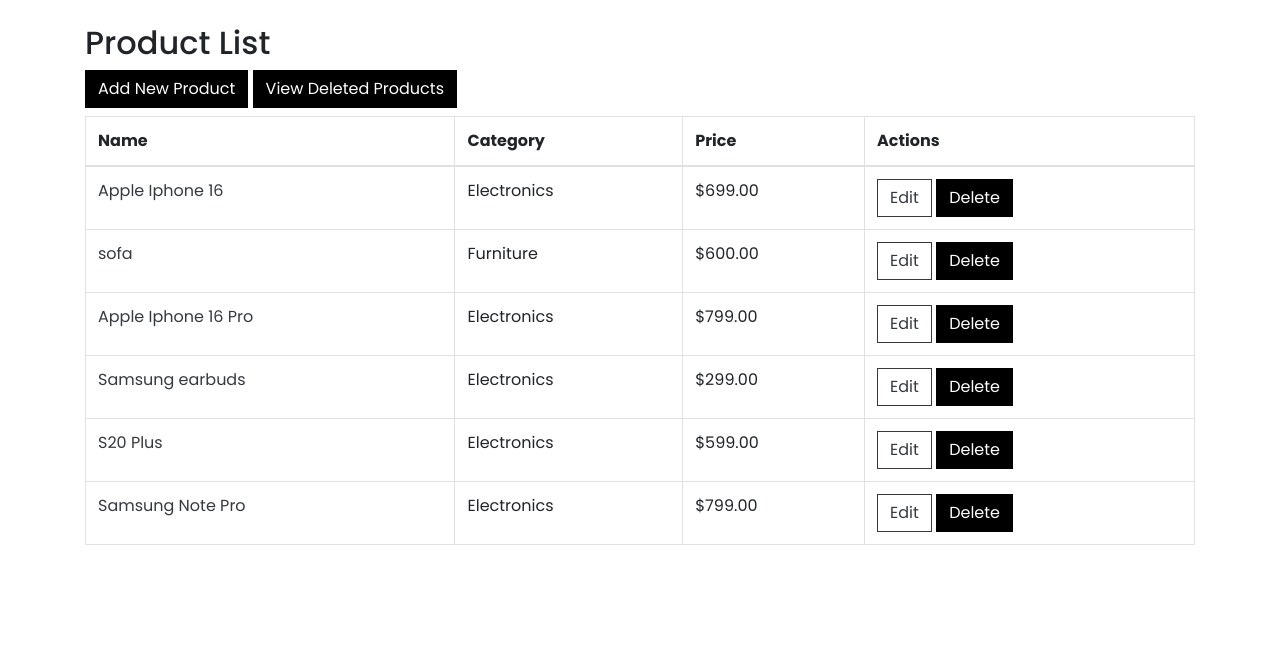
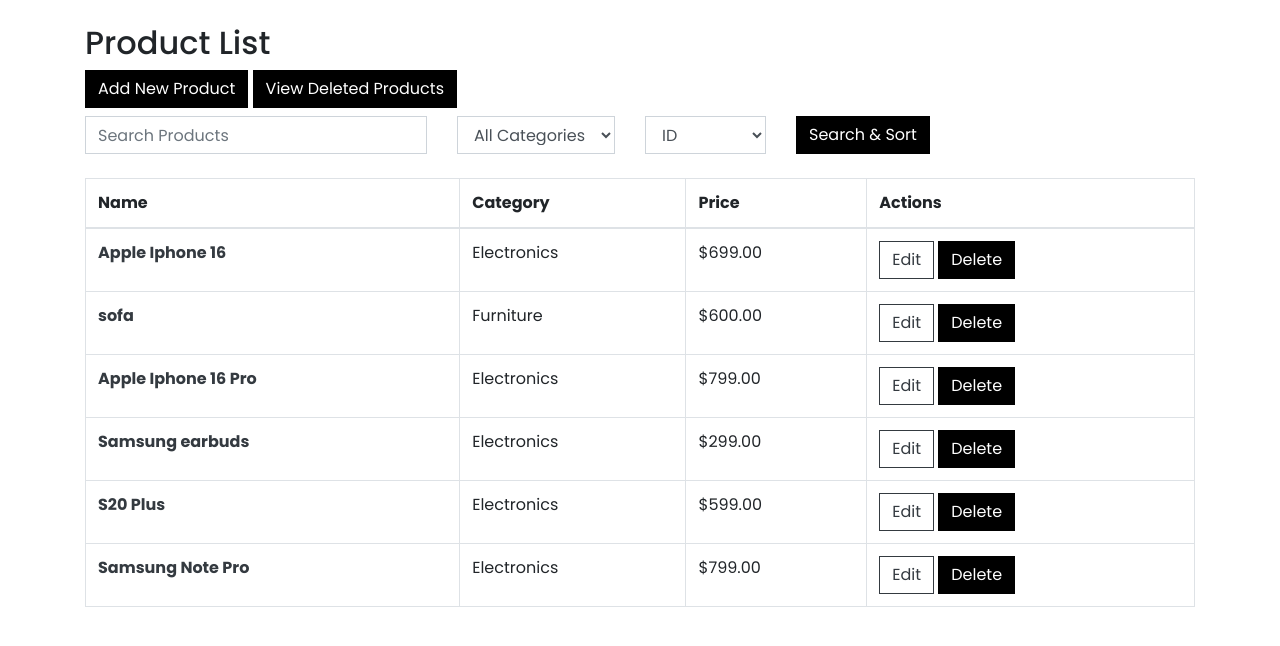
Before and after one commit to mijwad7/ecommerce_project, a Django app: page /admin/products/ in a window 1280 px wide. Shown: the part 56-702 px from the top of the page. Run offline with Django 5.2, Linux system fonts and the light colour scheme; a user stored in the database is signed in; data comes from the database, SQL or seed files in the repository; some libraries are stand-ins or nearby versions.

Commit message:
Implemented searching and sorting in admin panel and main page

```diff
--- a/ecommerce_admin/templates/admin/base.html
+++ b/ecommerce_admin/templates/admin/base.html
@@ -14,6 +14,14 @@
     rel="stylesheet"
     />
     <title>Admin Panel</title>
+    {% block script %}
+    <script
+      src="https://cdn.jsdelivr.net/npm/bootstrap@5.3.3/dist/js/bootstrap.bundle.min.js"
+      integrity="sha384-YvpcrYf0tY3lHB60NNkmXc5s9fDVZLESaAA55NDzOxhy9GkcIdslK1eN7N6jIeHz"
+      crossorigin="anonymous"
+    ></script>
+
+    {% endblock %}
     <style>
       body {
         font-family: "Poppins", sans-serif;
@@ -30,6 +38,9 @@
       .btn-black:hover {
         background-color: #333; /* Darker shade on hover */
         color: #fff; /* Keep text color white on hover */
+      }
+      .form-control {
+        border-radius: 0px;
       }
     </style>
   </head>
@@ -81,24 +92,17 @@
       {% if messages %}
       <div class="container mt-3">
         {% for message in messages %}
-        <div
-          class="alert {% if message.tags %}alert-{{ message.tags }}{% else %}alert-info{% endif %}"
-          role="alert"
-        >
+          <div class="alert alert-dismissible fade show {% if message.tags %}alert-{{ message.tags }}{% else %}alert-info{% endif %}" role="alert">
             {{ message }}
+            <button type="button" class="close" data-bs-dismiss="alert" aria-label="Close">
+              <span aria-hidden="true">&times;</span>
+            </button>
           </div>
         {% endfor %}
       </div>
-      {% endif %} {% block content %} {% endblock %}
+    {% endif %}
+     {% block content %} {% endblock %}
     </div>
   </body>
 
-  {% block script %}
-  <script
-    src="https://cdn.jsdelivr.net/npm/bootstrap@5.3.3/dist/js/bootstrap.bundle.min.js"
-    integrity="sha384-YvpcrYf0tY3lHB60NNkmXc5s9fDVZLESaAA55NDzOxhy9GkcIdslK1eN7N6jIeHz"
-    crossorigin="anonymous"
-  ></script>
-
-  {% endblock %}
 </html>
--- a/ecommerce_admin/templates/admin/products_list.html
+++ b/ecommerce_admin/templates/admin/products_list.html
@@ -4,6 +4,35 @@
 <h2>Product List</h2>
 <a class="btn btn-black mb-2" href="{% url 'add_product' %}">Add New Product</a>
 <a class="btn btn-black mb-2" href="{% url 'view_deleted_products' %}">View Deleted Products</a>
+<form action="" method="GET" class="row g-2 align-items-center">
+    <div class="col-12 col-md-auto">
+        <input class="form-control" type="text" name="query" placeholder="Search Products">
+    </div>
+    <div class="col-12 col-md-auto">
+        <select class="form-control" name="category">
+            <option value="">All Categories</option>
+            {% for category in categories %}
+            <option value="{{ category.id }}" {% if request.GET.category == category.id|stringformat:"s" %}selected{% endif %}>
+                {{ category.name }}
+            </option>
+            {% endfor %}
+        </select>
+    </div>
+    <div class="col-12 col-md-auto">
+        <select class="form-control" name="sort">
+            <option value="id" {% if request.GET.sort == 'id' %}selected{% endif %}>ID</option>
+            <option value="name" {% if request.GET.sort == 'name' %}selected{% endif %}>Name</option>
+            <option value="price" {% if request.GET.sort == 'price' %}selected{% endif %}>Price</option>
+            <option value="category" {% if request.GET.sort == 'category' %}selected{% endif %}>Category</option>
+        </select>
+    </div>
+    <div class="col-12 col-md-auto">
+        <button type="submit" class="btn btn-black">Search & Sort</button>
+    </div>
+</form>
+
+
+<br>
 <table class="table table-bordered">
     <thead>
         <tr>
@@ -16,7 +45,7 @@
     <tbody>
         {% for product in products %}
         <tr>
-            <td><a class="text-dark" href="{% url 'product_detail' product.id %}">{{ product.name }}</a></td>
+            <td><a class="text-dark font-weight-bold" href="{% url 'product_detail' product.id %}">{{ product.name }}</a></td>
             <td>{{ product.category }}</td>
             <td>${{ product.price }}</td>
             <td>
--- a/ecommerce_admin/views.py
+++ b/ecommerce_admin/views.py
@@ -5,6 +5,8 @@
 from django.contrib.auth.decorators import login_required
 from django.contrib import messages
 from django.http import HttpResponseForbidden
+from django.db.models import Q
+
 
 def superuser_required(view_func):
     def _wrapped_view(request, *args, **kwargs):
@@ -127,8 +129,31 @@
 @login_required
 @superuser_required
 def products_list(request):
+    query = request.GET.get('query')
+    category_id = request.GET.get('category')
+    sort_by = request.GET.get('sort', 'id')
     products = Product.objects.all()
-    return render(request, 'admin/products_list.html', {'products': products})
+
+    if query:
+        products = products.filter(Q(name__icontains=query) | Q(description__icontains=query))
+
+    if category_id:
+        products = products.filter(category_id=category_id)
+
+    if sort_by == 'name':
+        products = products.order_by('name')
+    elif sort_by == 'price':
+        products = products.order_by('price')
+    elif sort_by == 'category':
+        products = products.order_by('category__name')  # Assuming category has a name field
+    else:
+        products = products.order_by('id')
+
+    return render(request, 'admin/products_list.html', {
+        'products': products,
+        'categories': Category.objects.all(),
+    })
+
 
 @login_required
 @superuser_required
--- a/ecommerce_app/templates/app/index.html
+++ b/ecommerce_app/templates/app/index.html
@@ -1,5 +1,5 @@
 {% extends './base.html' %}
 
 {% block content %}
-<h1>Welcome to the Ecommerce App</h1>
+<h1>Welcome to ShopHive</h1>
 {% endblock %}
--- a/ecommerce_app/templates/app/login.html
+++ b/ecommerce_app/templates/app/login.html
@@ -6,8 +6,8 @@
   <div class="row align-items-center">
     <!-- Left Side: Welcome Text -->
     <div class="col-lg-6 d-none d-lg-block">
-      <h1 class="display-4 fw-bold">Welcome to</h1>
-      <h1 class="display-3 fw-bolder">ShopHive</h1>
+      <h1 class="display-4">Welcome to</h1>
+      <h1 class="display-3 fw-bolder font-weight-bold">ShopHive</h1>
     </div>
 
     <!-- Right Side: Login Form -->
@@ -22,7 +22,7 @@
           <div class="mb-3">
             <input type="password" class="form-control form-control-lg" placeholder="Password" name="password" required />
           </div>
-          <button type="submit" class="btn btn-dark btn-lg w-100">Login</button>
+          <button type="submit" class="btn btn-black btn-lg w-100">Login</button>
         </form>
         <div class="mt-4">
           <p class="text-center">Or log in using:</p>
--- a/ecommerce_project/settings.py
+++ b/ecommerce_project/settings.py
@@ -170,6 +170,11 @@
 
 STATIC_URL = 'static/'
 
+STATICFILES_DIRS = [
+    BASE_DIR / "static",
+]
+
+
 MEDIA_URL = '/media/'
 MEDIA_ROOT = os.path.join(BASE_DIR, 'media')
 
```
Also changed, not shown: ecommerce_app/templates/app/base.html (+14 -7 lines), ecommerce_app/templates/app/products.html (+12 -1 lines), ecommerce_app/views.py (+17 -4 lines), ecommerce_admin/static/css/styles.css (added). Lines whose indentation alone changed are shown as unchanged.
